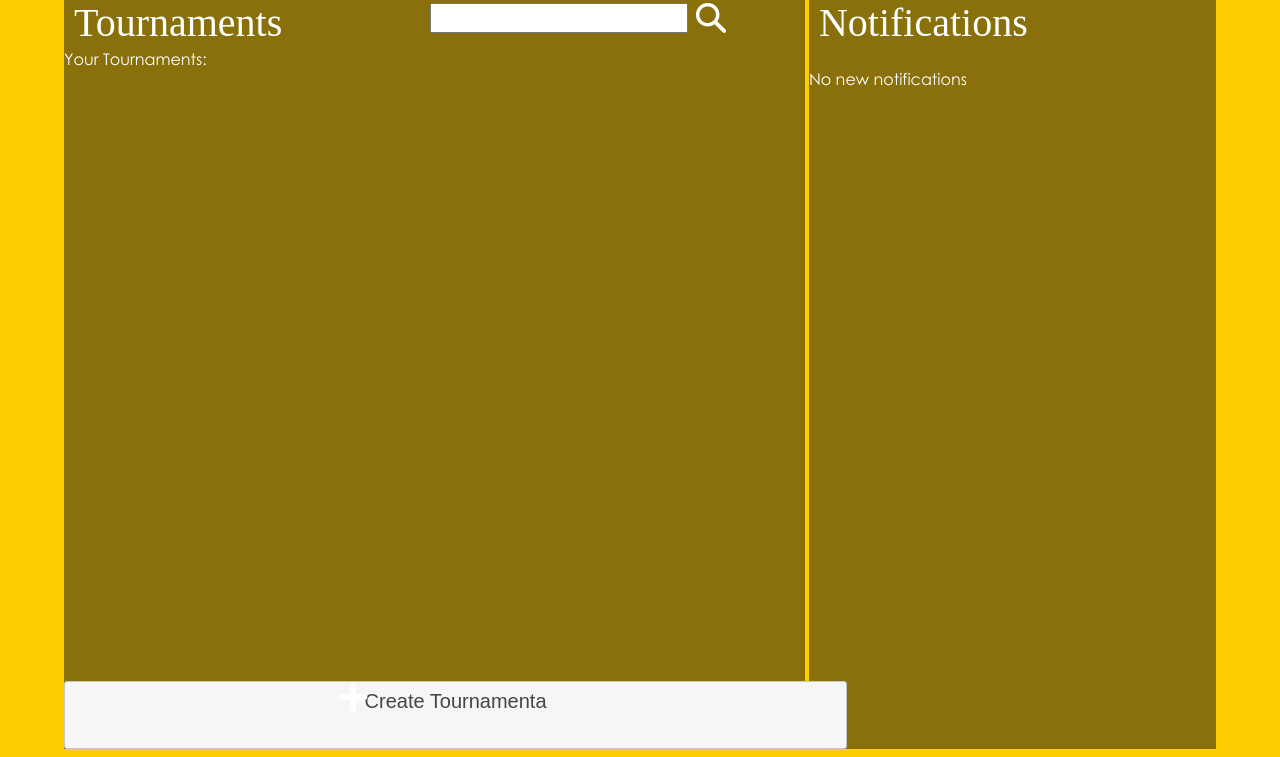
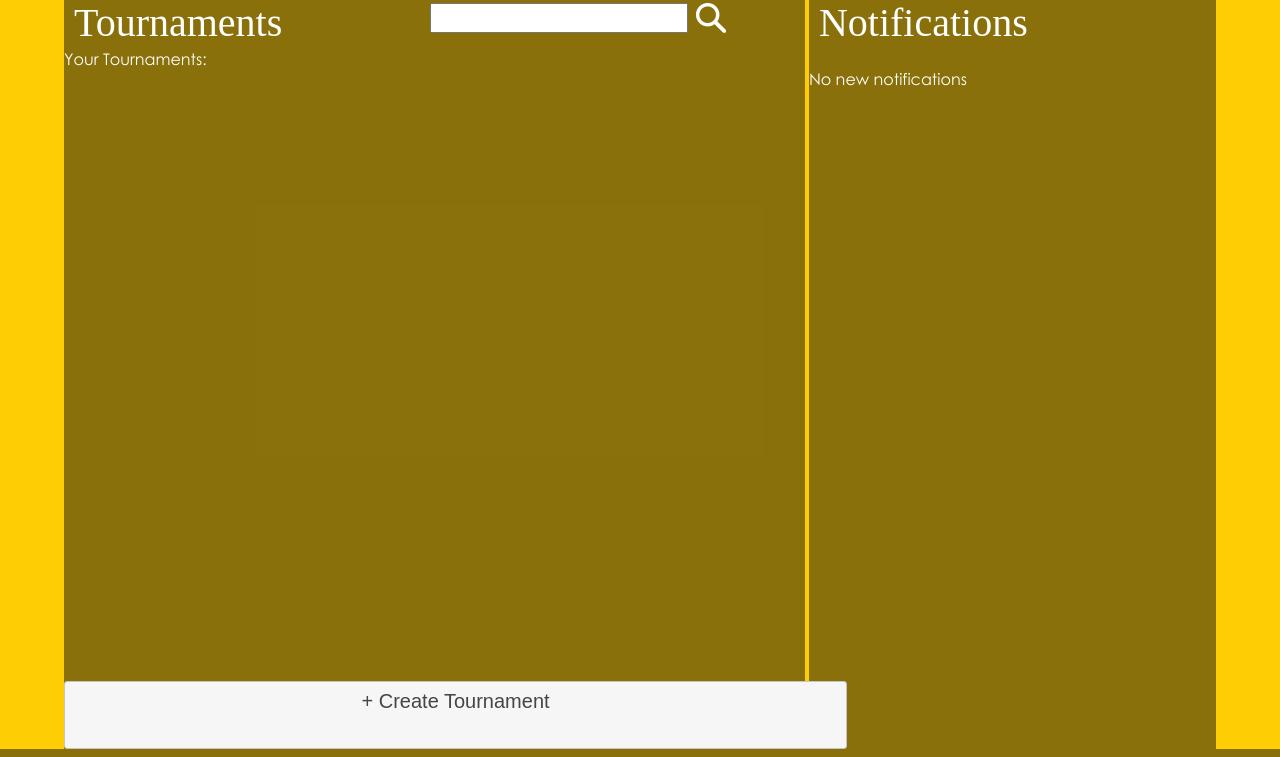
Before and after one commit to smchang/bracketracker, a Flask app: template templates/home.html in a window 1280 px wide. Shown: the part 51-808 px from the top of the page. Run offline with Flask 2, Linux system fonts and the light colour scheme; the template is opened without the code that fills it, so the values that code supplies are empty; parts of the project's set-up code (start-up, migrations or seed data) failed here and were passed over; some libraries are stand-ins or nearby versions.

Commit message:
testing create tournament stuff2

```diff
--- a/templates/home.html
+++ b/templates/home.html
@@ -60,9 +60,8 @@
         </div>
         <a id="createLink" href={{url_for('create')}}>
           <div>
-            <div class="icon"></div>
             <div class="createLinkText">
-            Create Tournamenta
+            + Create Tournament
             </div>
           </div>
         </a>
```
